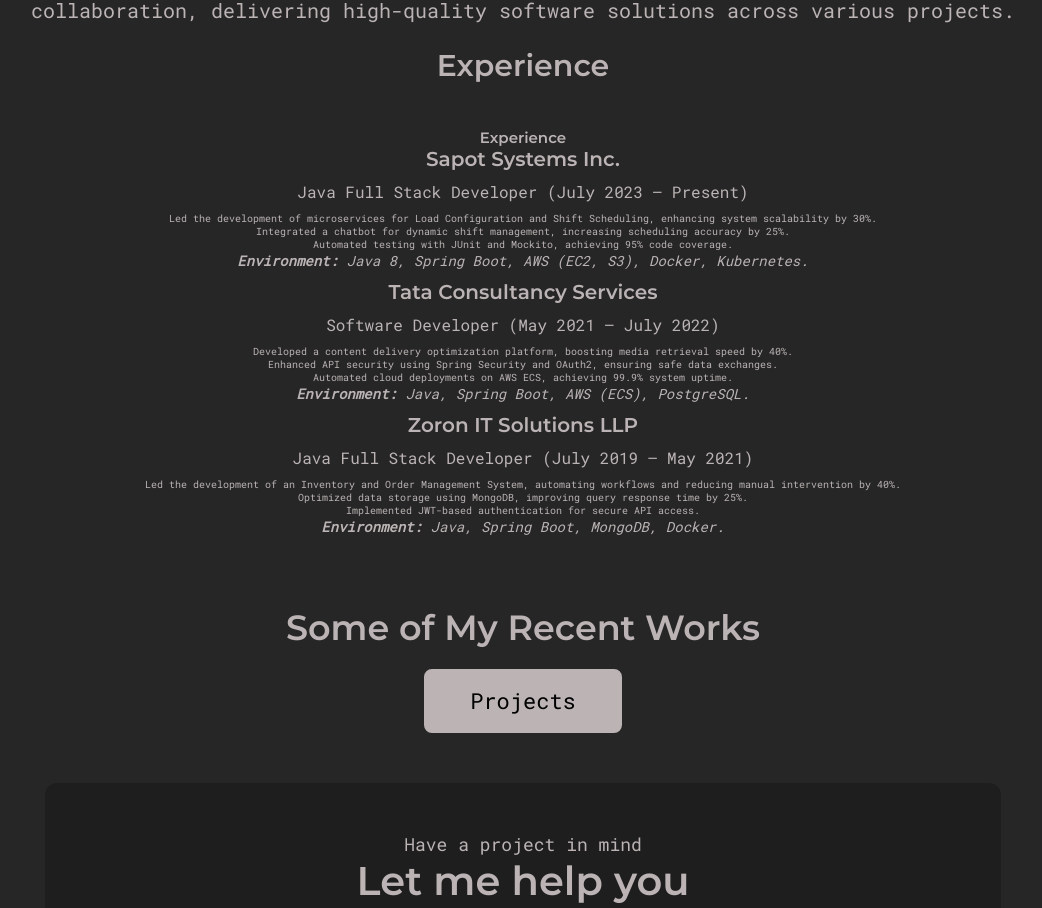
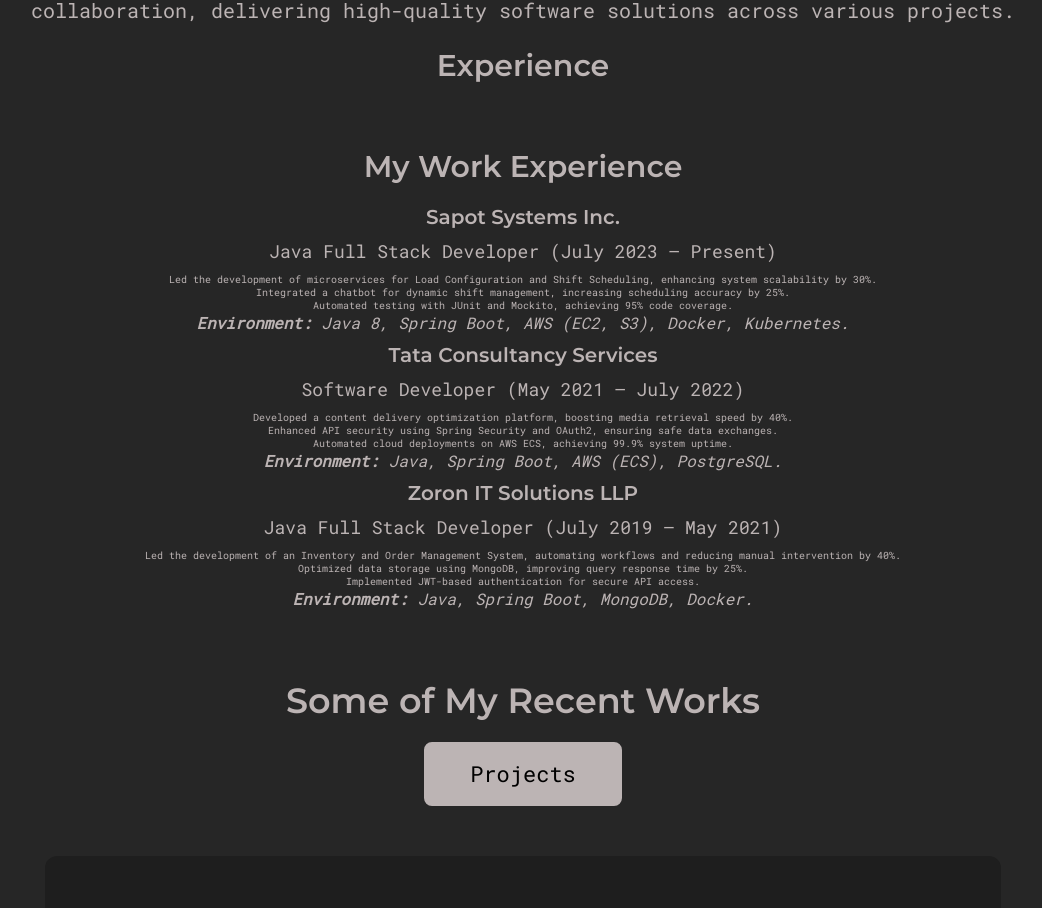
Before and after one commit to durgasaitejathota/durga-portfolio, a React (Create React App) app: page / in a window 1280 px wide. Shown: the part 1192-2100 px from the top of the page, without its empty margins (117-1159 px from the left). Built offline with nearby package versions, Linux system fonts and the light colour scheme.

Commit message:
Update ExperienceSection.js

```diff
--- a/src/components/ExperienceSection.js
+++ b/src/components/ExperienceSection.js
@@ -2,8 +2,13 @@ import React from 'react';
 import styled from 'styled-components';
 
 const ExperienceStyle = styled.div`
-  padding: 2rem;
+  padding: 2rem; /* Padding for the experience section */
   text-align: center;
+
+  h2 {
+    font-size: 3rem; /* Font size for My Work Experience heading */
+    margin: 2rem 0; /* Margin for spacing above and below */
+  }
 
   h3 {
     font-size: 2rem; /* Font size for experience titles */
@@ -11,12 +16,12 @@ const ExperienceStyle = styled.div`
   }
 
   p {
-    font-size: 1.6rem; /* Font size for experience descriptions */
+    font-size: 1.8rem; /* Increased font size for experience descriptions */
     margin-bottom: 1rem;
   }
 
   .environment {
-    font-size: 1.4rem; /* Font size for environment details */
+    font-size: 1.6rem; /* Font size for environment details */
     font-style: italic; /* Optional: to differentiate environment text */
   }
 `;
@@ -24,7 +29,7 @@ const ExperienceStyle = styled.div`
 export default function ExperienceSection() {
   return (
     <ExperienceStyle>
-      <h2>Experience</h2>
+      <h2>My Work Experience</h2> {/* Updated heading */}
       <div>
         <h3>Sapot Systems Inc.</h3>
         <p>Java Full Stack Developer (July 2023 – Present)</p>
```
